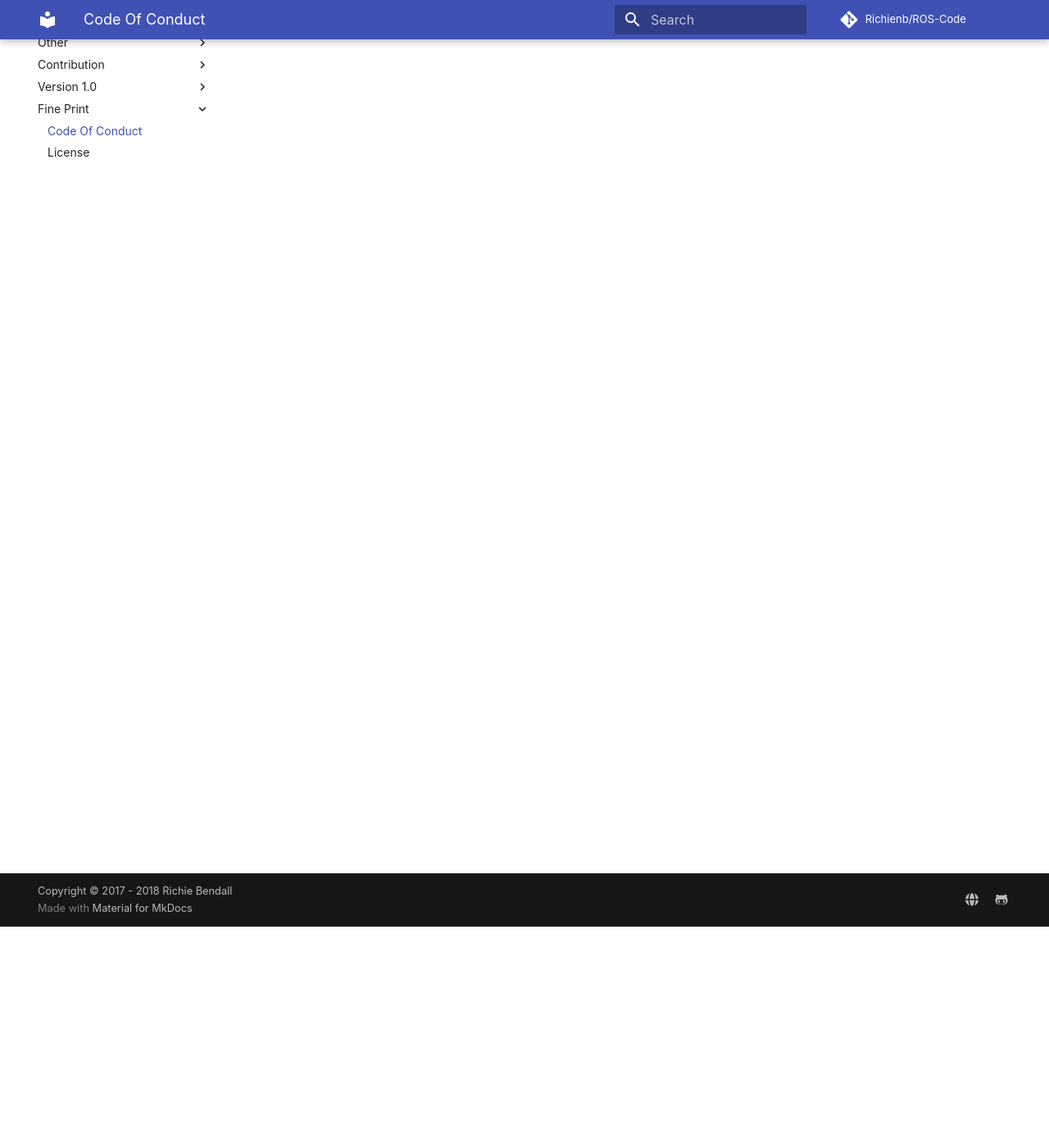
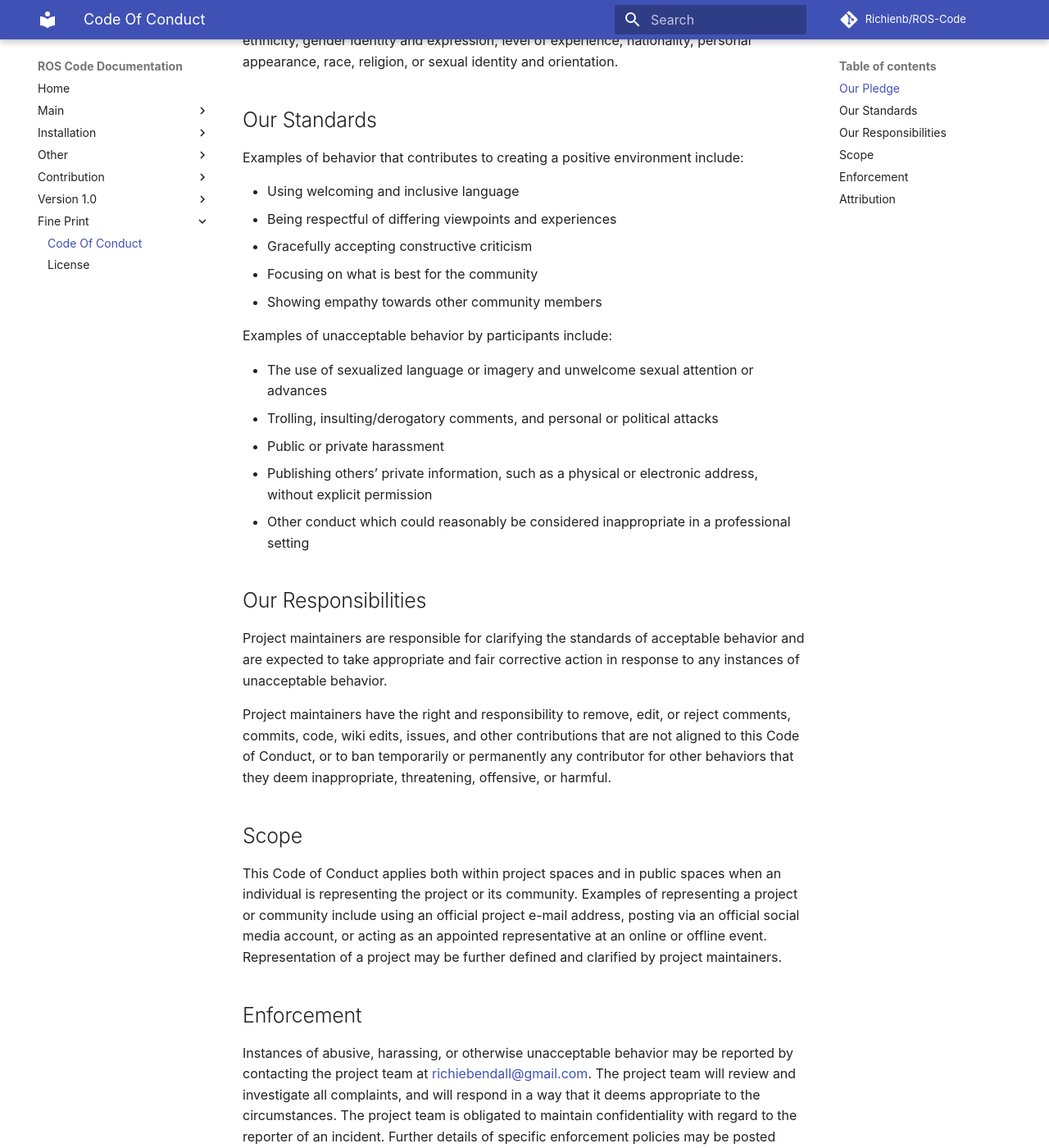
Before and after one commit to Richienb/ROS-Code, an MkDocs documentation site: the page built from docs/codeofconduct.md, in a window 1280 px wide and 1400 px high, scrolled down 270 px. Shown: the whole window at 82% size. Built offline with MkDocs 1.6.1 and Material for MkDocs 9.7.7, drawn with Linux system fonts in a browser that asks for light colours; some web fonts are replaced; comment, search, counter and statistics services are not loaded; old or Windows-style settings are respelled for this version of MkDocs; some of the changed text lies outside the part shown.

Commit message:
Restore COC

```diff
--- a/docs/codeofconduct.md
+++ b/docs/codeofconduct.md
@@ -1 +1,46 @@
-../.github/Code_Of_Conduct.md
+# Contributor Covenant Code of Conduct
+
+## Our Pledge
+
+In the interest of fostering an open and welcoming environment, we as contributors and maintainers pledge to making participation in our project and our community a harassment-free experience for everyone, regardless of age, body size, disability, ethnicity, gender identity and expression, level of experience, nationality, personal appearance, race, religion, or sexual identity and orientation.
+
+## Our Standards
+
+Examples of behavior that contributes to creating a positive environment include:
+
+* Using welcoming and inclusive language
+* Being respectful of differing viewpoints and experiences
+* Gracefully accepting constructive criticism
+* Focusing on what is best for the community
+* Showing empathy towards other community members
+
+Examples of unacceptable behavior by participants include:
+
+* The use of sexualized language or imagery and unwelcome sexual attention or advances
+* Trolling, insulting/derogatory comments, and personal or political attacks
+* Public or private harassment
+* Publishing others' private information, such as a physical or electronic address, without explicit permission
+* Other conduct which could reasonably be considered inappropriate in a professional setting
+
+## Our Responsibilities
+
+Project maintainers are responsible for clarifying the standards of acceptable behavior and are expected to take appropriate and fair corrective action in response to any instances of unacceptable behavior.
+
+Project maintainers have the right and responsibility to remove, edit, or reject comments, commits, code, wiki edits, issues, and other contributions that are not aligned to this Code of Conduct, or to ban temporarily or permanently any contributor for other behaviors that they deem inappropriate, threatening, offensive, or harmful.
+
+## Scope
+
+This Code of Conduct applies both within project spaces and in public spaces when an individual is representing the project or its community. Examples of representing a project or community include using an official project e-mail address, posting via an official social media account, or acting as an appointed representative at an online or offline event. Representation of a project may be further defined and clarified by project maintainers.
+
+## Enforcement
+
+Instances of abusive, harassing, or otherwise unacceptable behavior may be reported by contacting the project team at richiebendall@gmail.com. The project team will review and investigate all complaints, and will respond in a way that it deems appropriate to the circumstances. The project team is obligated to maintain confidentiality with regard to the reporter of an incident. Further details of specific enforcement policies may be posted separately.
+
+Project maintainers who do not follow or enforce the Code of Conduct in good faith may face temporary or permanent repercussions as determined by other members of the project's leadership.
+
+## Attribution
+
+This Code of Conduct is adapted from the [Contributor Covenant][homepage], version 1.4, available at [http://contributor-covenant.org/version/1/4][version]
+
+[homepage]: http://contributor-covenant.org
+[version]: http://contributor-covenant.org/version/1/4/
```
Also changed, not shown: .github/Code_Of_Conduct.md, 1 other file.
